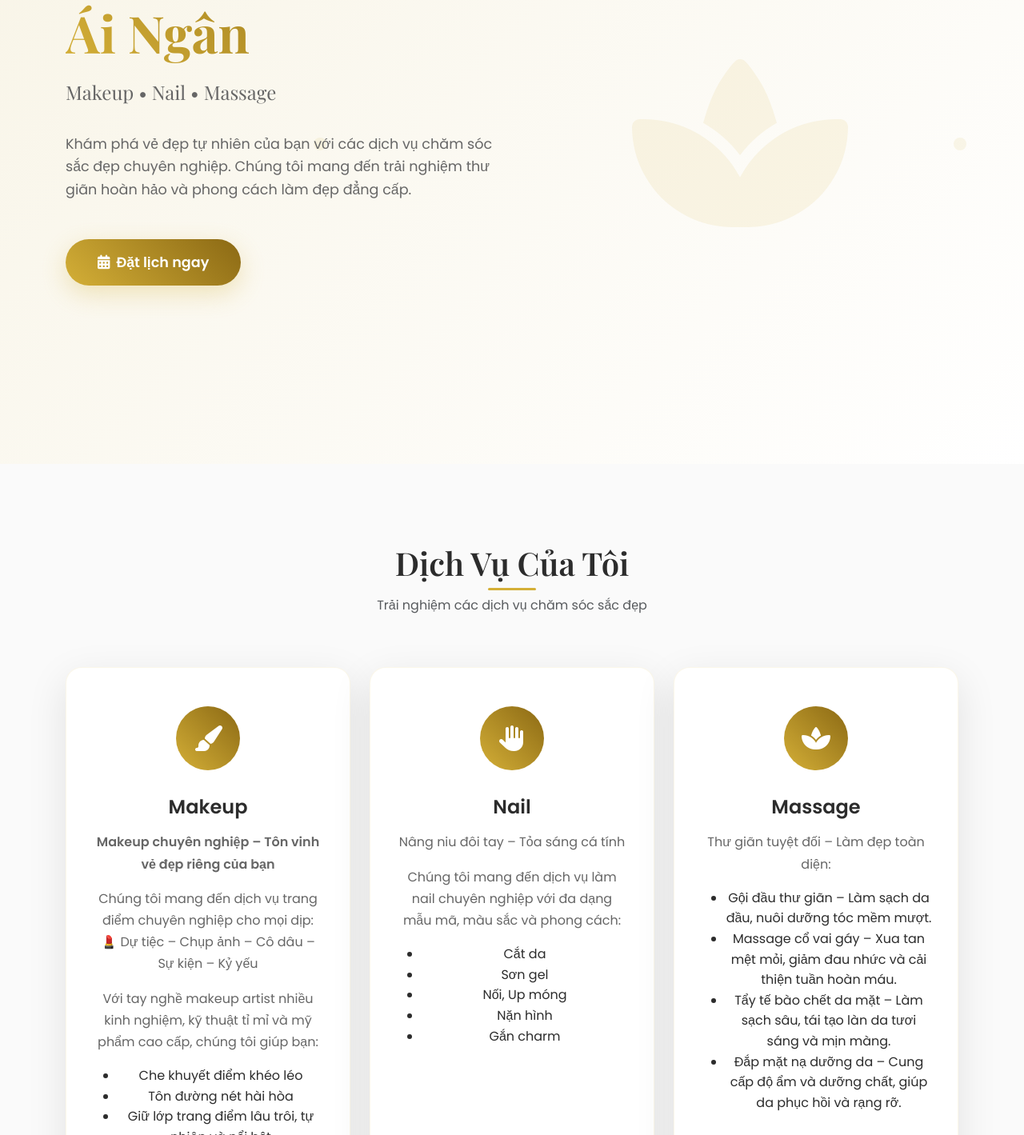
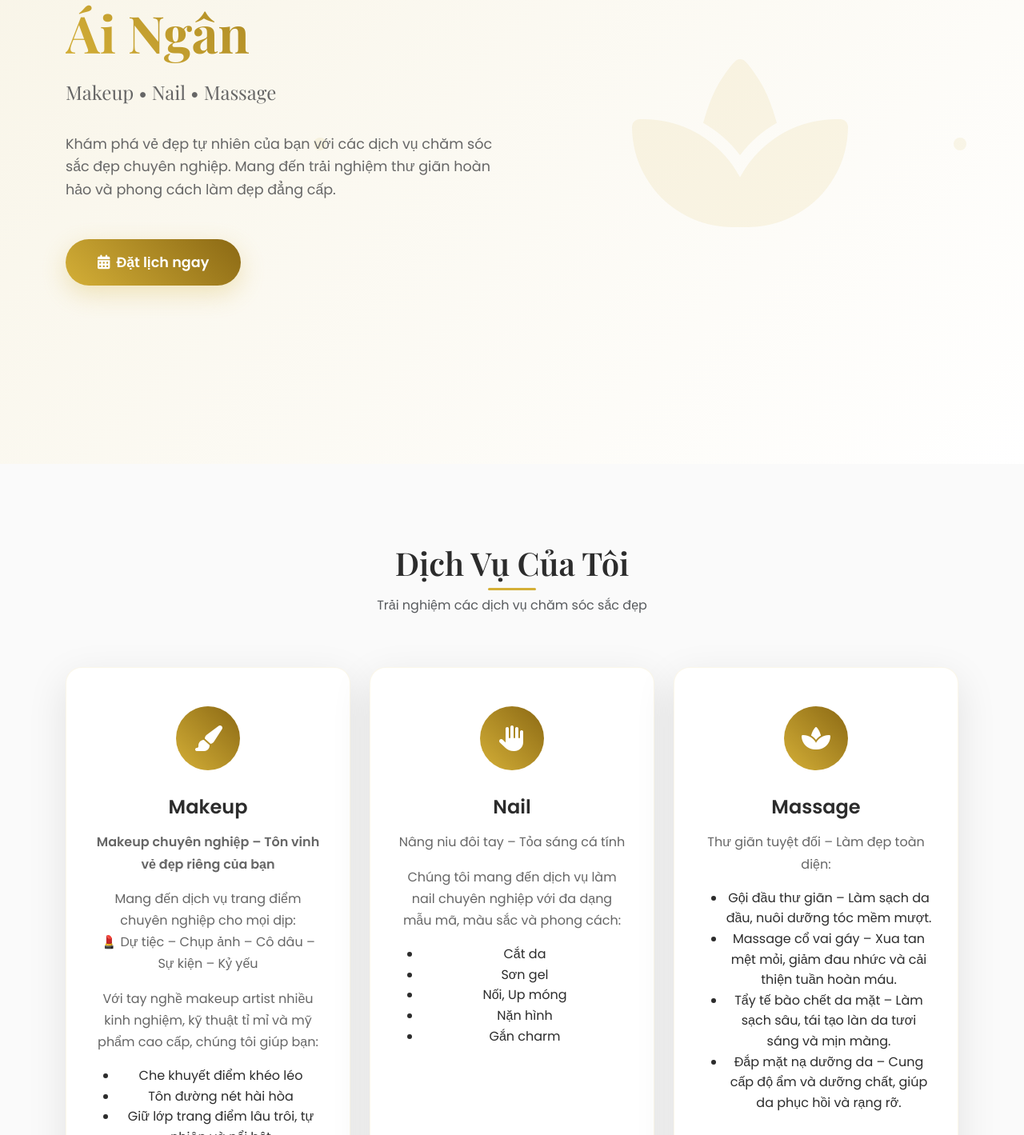
Before and after one commit to phuynh243/aingan-makeup, a plain HTML site: page index.html in a window 1280 px wide. Shown: the part 220-1639 px from the top of the page at 80% size. Drawn offline with nearby package versions, Linux system fonts and the light colour scheme; a web font is replaced by a local one.

Commit message:
Update index.html

```diff
--- a/index.html
+++ b/index.html
@@ -419,7 +419,7 @@
                         <p class="hero-subtitle elegant-font">Makeup • Nail • Massage</p>
                         <p class="hero-description">
                             Khám phá vẻ đẹp tự nhiên của bạn với các dịch vụ chăm sóc sắc đẹp chuyên nghiệp.
-                            Chúng tôi mang đến trải nghiệm thư giãn hoàn hảo và phong cách làm đẹp đẳng cấp.
+                            Mang đến trải nghiệm thư giãn hoàn hảo và phong cách làm đẹp đẳng cấp.
                         </p>
                         <a href="#contact" class="btn-primary-custom">
                             <i class="fas fa-calendar-alt me-2"></i>Đặt lịch ngay
@@ -455,7 +455,7 @@
                         <h3>Makeup</h3>
                         <p><strong>Makeup chuyên nghiệp – Tôn vinh vẻ đẹp riêng của bạn</strong></p>
 
-<p>Chúng tôi mang đến dịch vụ trang điểm chuyên nghiệp cho mọi dịp:<br>
+<p>Mang đến dịch vụ trang điểm chuyên nghiệp cho mọi dịp:<br>
 💄 Dự tiệc – Chụp ảnh – Cô dâu – Sự kiện – Kỷ yếu</p>
 
 <p>Với tay nghề makeup artist nhiều kinh nghiệm, kỹ thuật tỉ mỉ và mỹ phẩm cao cấp, chúng tôi giúp bạn:</p>
```
